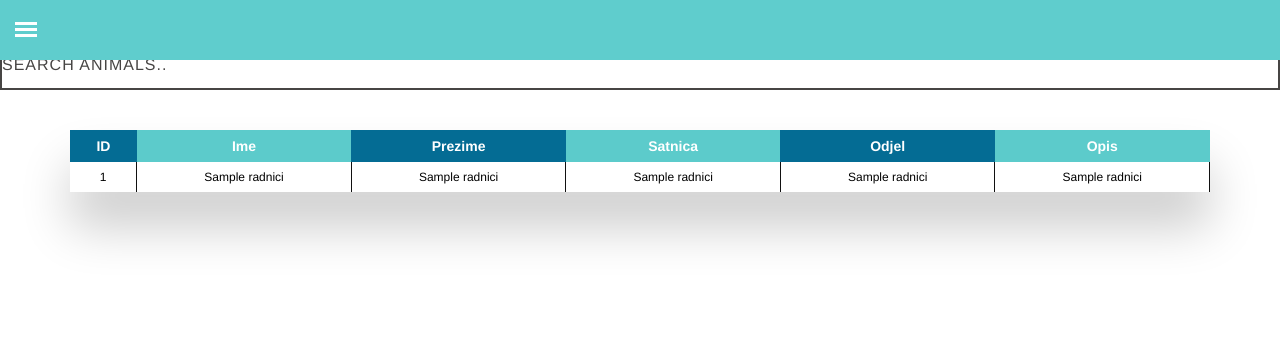
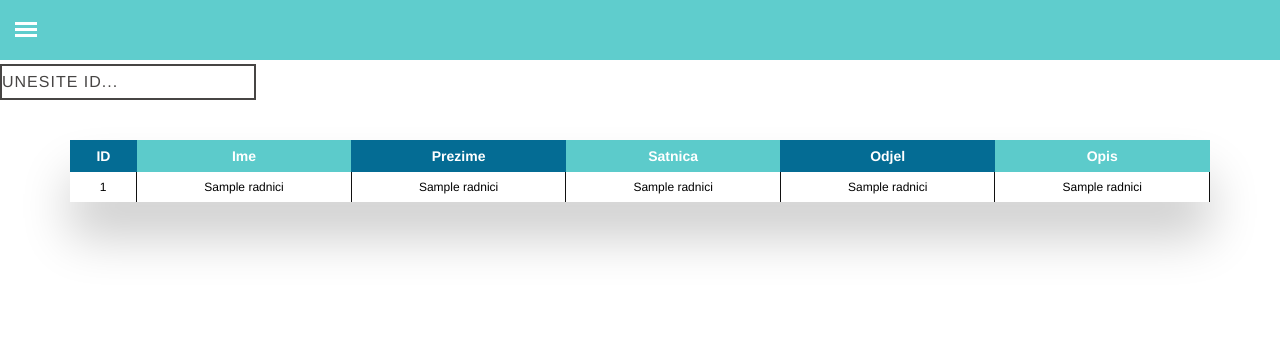
Before and after one commit to MarkoCuk54/Payroll-Application, a Flask app: page /sviRadnici in a window 1280 px wide. Shown: the top 360 px of the page. Run offline with Flask 2, Linux system fonts and the light colour scheme; tables that the repository leaves empty hold one stand-in row (values such as "Sample post"); a database or web service that is not in the repository returns one stand-in record (values such as "Sample title"); some libraries are stand-ins or nearby versions.

Commit message:
add searchbar

```diff
--- a/static/sviRadnici.css
+++ b/static/sviRadnici.css
@@ -41,6 +41,10 @@ h1 {
 
 #searchbar1 {
   border: solid 2px #474544;
+  width: 20%;
+  margin-top: 10px;
+  padding-top: 7px;
+  padding-bottom: 7px;
 }
 
 @keyframes balance {
--- a/templates/sviRadnici.html
+++ b/templates/sviRadnici.html
@@ -41,7 +41,7 @@
 <br>
 <br>
  <input id="searchbar1" onkeyup="search_animal()" type="text"
-        name="search" placeholder="Search animals..">
+        name="search" placeholder="Unesite ID...">
   <div class="table-wrapper">
 
         <table class="fl-table">
```
